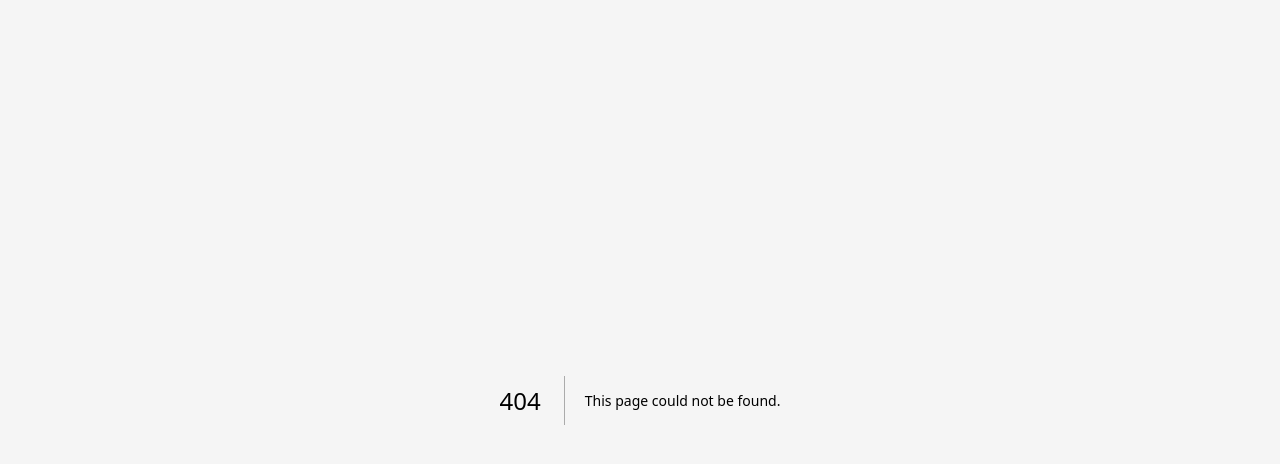
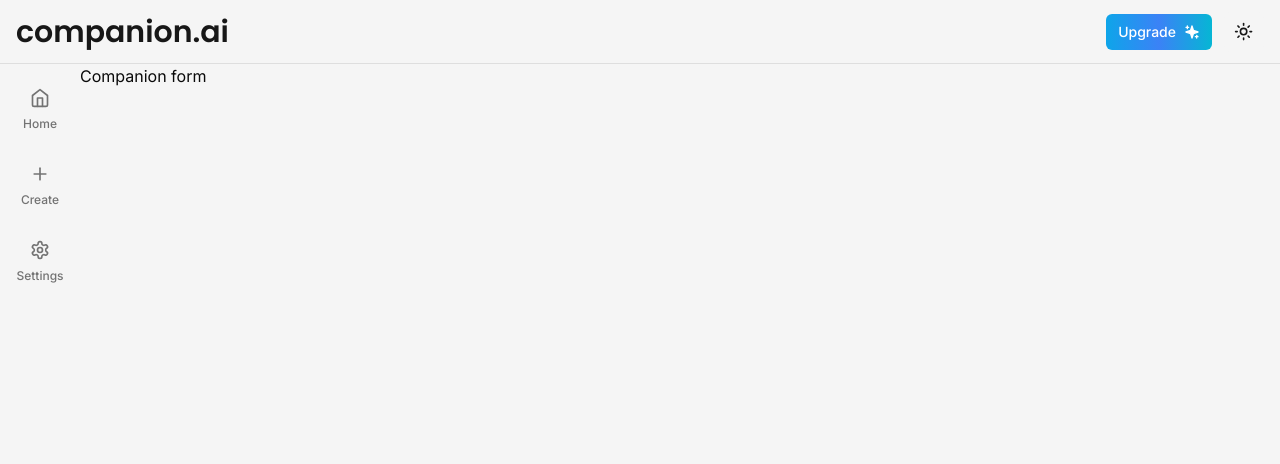
Before and after one commit to mojalil/ai-companion, a Next.js app: page /companion/1 in a window 1280 px wide. Before the commit this address had no page. Shown: the top 464 px of the page. Built offline with nearby package versions, Linux system fonts and the light colour scheme; no server answers; the database is empty.

Commit message:
wip companion create

```diff
--- /dev/null
+++ b/app/(root)/(routes)/companion/[companionId]/page.tsx
@@ -0,0 +1,33 @@
+import CompanionForm from "@/components/CompanionForm"
+import prismadb from "@/lib/prismadb"
+
+interface CompanionPageProps {
+    params: {
+        companionId: string
+    }
+}
+
+const CompanionPage = async ({params} : CompanionPageProps ) => {
+    // TODO: Check subscription status
+
+    const companion = await prismadb.companion.findUnique({
+        where: {
+            id: params.companionId
+        }
+    })
+
+    const categories = await prismadb.category.findMany()
+
+
+    return (
+        <div>
+            <CompanionForm
+            initialData={companion}
+            categories={categories}
+
+            />
+        </div>
+    )
+}
+
+export default CompanionPage
--- /dev/null
+++ b/components/CompanionForm.tsx
@@ -0,0 +1,11 @@
+
+
+const CompanionForm = () => {
+    return (
+        <div>
+            Companion form
+        </div>
+    )
+}
+
+export default CompanionForm;
```
Also changed, not shown: 1 other file (tests, documents, lock files or other folders).
